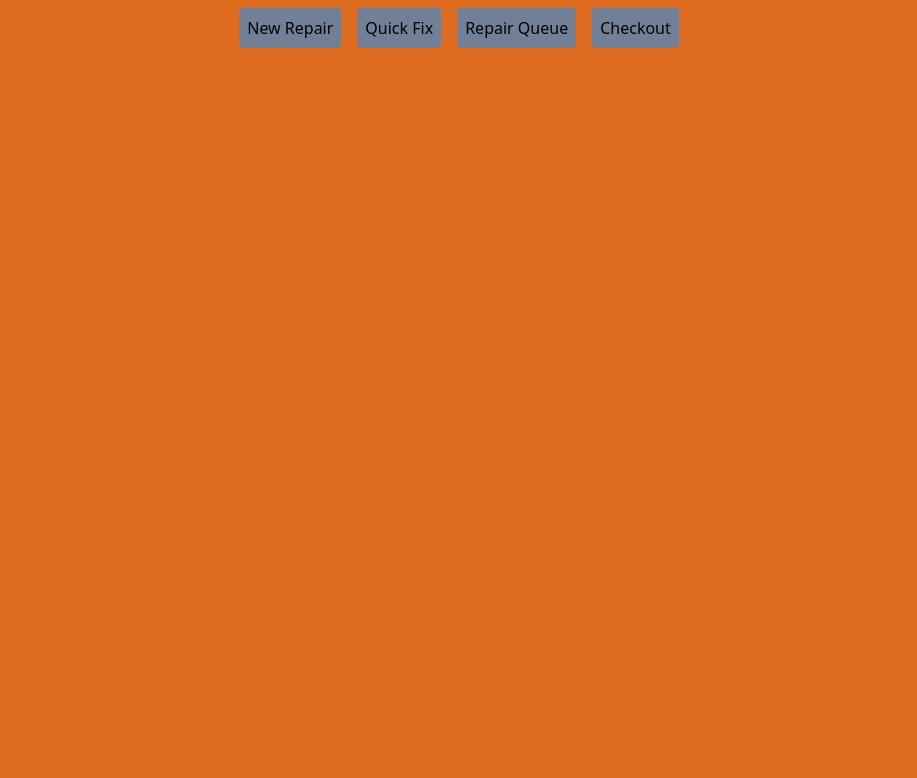
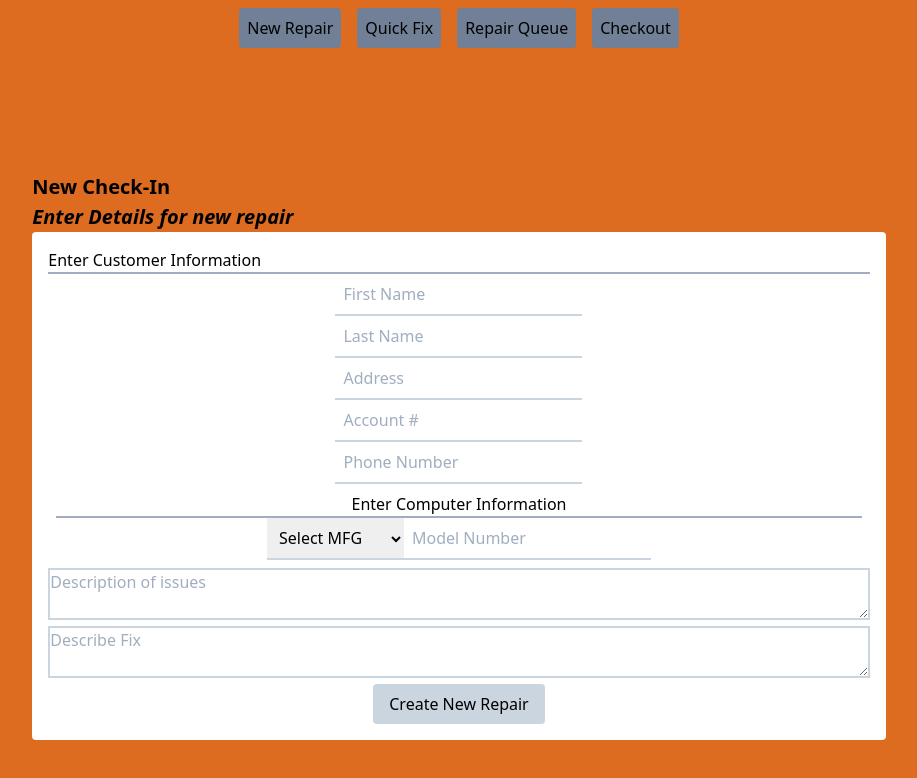
Before and after one commit to Kvasir111/MorningSTAR, a Nuxt app: page /quickfix in a window 1280 px wide. Shown: the top 778 px of the page, without its empty margins (181-1098 px from the left). Built offline with nearby package versions, Linux system fonts and the light colour scheme.

Commit message:
Added quickfix.vue and fixed make selection

```diff
--- a/pages/_repairs/_serviceorder.vue
+++ b/pages/_repairs/_serviceorder.vue
@@ -1,6 +1,6 @@
 <template>
     <div>
-      <h1>Service sssOrder</h1>
+      <h1>{{id}}</h1>
     </div>
 </template>
 
--- a/pages/new_repair.vue
+++ b/pages/new_repair.vue
@@ -12,7 +12,7 @@
       </div>
       <div id="Computer Information Block" class="text-center p-2 ">
         <h2>Enter Computer Information</h2>
-        <select class="focus:outline-none formTextInput" id="MFG Selection">
+        <select class="focus:outline-none formTextInput" v-model="deviceInformation[0].value" id="MFG Selection">
           <option disabled selected>Select MFG</option>
           <option :key="index" v-model="deviceInformation[0].value" v-for="(oem, index) in mfgs">{{oem}}</option>
         </select>
--- /dev/null
+++ b/pages/quickfix.vue
@@ -0,0 +1,126 @@
+<template>
+	<div class="h-screen flex">
+		<form class="md:m-auto w-full md:w-2/3" v-on:submit="createNewSO">
+			<div class="font-bold text-xl">
+				<h1>New Check-In</h1>
+				<h1 class="italic">Enter Details for new repair</h1>
+			</div>
+			<div class="bg-white rounded p-4">
+				<h2>Enter Customer Information</h2>
+				<div class="text-center" :key=index v-for="(key, index) in customerInformation" id="Customer Information Block">
+					<input class="formTextInput focus:outline-none" v-bind:id="customerInformation[index].text" v-bind:placeholder="customerInformation[index].text" v-model="customerInformation[index].value">
+				</div>
+				<div id="Computer Information Block" class="text-center p-2 ">
+					<h2>Enter Computer Information</h2>
+					<select class="focus:outline-none formTextInput" id="MFG Selection">
+						<option disabled selected>Select MFG</option>
+						<option :key="index" v-model="deviceInformation[0].value" v-for="(oem, index) in mfgs">{{oem}}</option>
+					</select>
+					<input type="text" class="focus:outline-none formTextInput" v-model="deviceInformation[1].value" v-bind:placeholder="deviceInformation[1].text">
+				</div>
+				<div id="issue description" class="text-center">
+					<textarea cols="50" v-model="issue" class="w-full border-2 border-gray-400" placeholder="Description of issues"></textarea>
+				</div>
+				<div id="Fix Description" class="text-center">
+					<textarea cols="50" v-model="fix" class="w-full border-2 border-gray-400" placeholder="Describe Fix"></textarea>
+				</div>
+				<div class="text-center">
+					<button type="submit" class="formButton">Create New Repair</button>
+				</div>
+			</div>
+
+		</form>
+	</div>
+</template>
+
+<script>
+    export default {
+        name: 'quickfix',
+		data : function() {
+        	return{
+				//this object holds the basic contact information for the customer
+				customerInformation: [
+					{text: 'First Name', value: ''},
+					{text: 'Last Name', value: ''},
+					{text: 'Address', value: ''},
+					{text: 'Account #', value: ''},
+					{text: 'Phone Number', value: ''},
+				],
+				//an array of PC MFGs, this powers the drop down
+				mfgs: ['Dell', 'HP', 'Gateway', 'Toshiba', 'Lenovo', 'Alienware', 'MSI', 'Custom Build'],
+				//This object holds the basic computer information, make and model, uses the above array as it's data source
+				deviceInformation: [
+					{text: 'Make', value: ''},
+					{text: 'Model Number', value: ''},
+					{text: 'Serial Number', value: ''}
+				],
+				//just a long ass string about what's wrong with the PC
+				issue: '',
+				fix: '',
+				//literally the date it was dropped off
+				repairDate: ''
+			}
+		},
+		methods :{
+			createNewSO(){
+				//I'll have to make some function to create a unique SO number, but for now it's set at 1
+				//calls the create function to make an array of objects to send to the database
+				let serviceOrder = this.createServiceOrderObject();
+
+				//instantiates the firestore
+				const database = firebase.firestore();
+
+				database.collection("Quick Fix").add(serviceOrder).then(function (docref) {
+					//logs the docid to the console for reference
+					console.log("Created new SO with doc ID of: " + docref.id);
+				});
+			},
+			createServiceOrderObject(){
+
+				//this function will create 3 objects based off the data declarations in the page, then it returns the  data as an object with 3 objects
+				//the 3 objects here use non-standard naming because it makes it easier to read in firebase
+				let Customer_Data = {
+					"First Name" : this.customerInformation[0].value,
+					"Last Name" : this.customerInformation[1].value,
+					"Address": this.customerInformation[2].value,
+					"Account #" : this.customerInformation[3].value,
+					"Phone Number": this.customerInformation[4].value,
+				};
+
+				let Device_Data = {
+					"Make" : this.deviceInformation[0].value,
+					"Model" : this.deviceInformation[1].value,
+					"Serial Number" : this.deviceInformation[2].value
+				};
+
+				let today = new Date();
+				let dd = String(today.getDate()).padStart(2, '0');
+				let mm = String(today.getMonth() + 1).padStart(2, '0'); //January is 0!
+				let yyyy = today.getFullYear();
+
+				today = mm + '/' + dd + '/' + yyyy;
+				let Repair_data = {
+					"Check In Reason" : this.issue,
+					"Check In Date" : today,
+				};
+				//returns the 3 objects back to the createNewSO function to send off to firebase
+				return {
+					Customer_Data, Device_Data, Repair_data
+				};
+			}
+		}
+    };
+</script>
+
+<style scoped>
+	.formTextInput{
+		@apply border-gray-400 border-b-2 p-2
+	}
+	.formButton{
+		@apply bg-gray-400 px-4 py-2 rounded mx-auto
+	}
+	h2{
+		@apply w-full border-b-2 border-gray-500
+	}
+
+</style>
```
